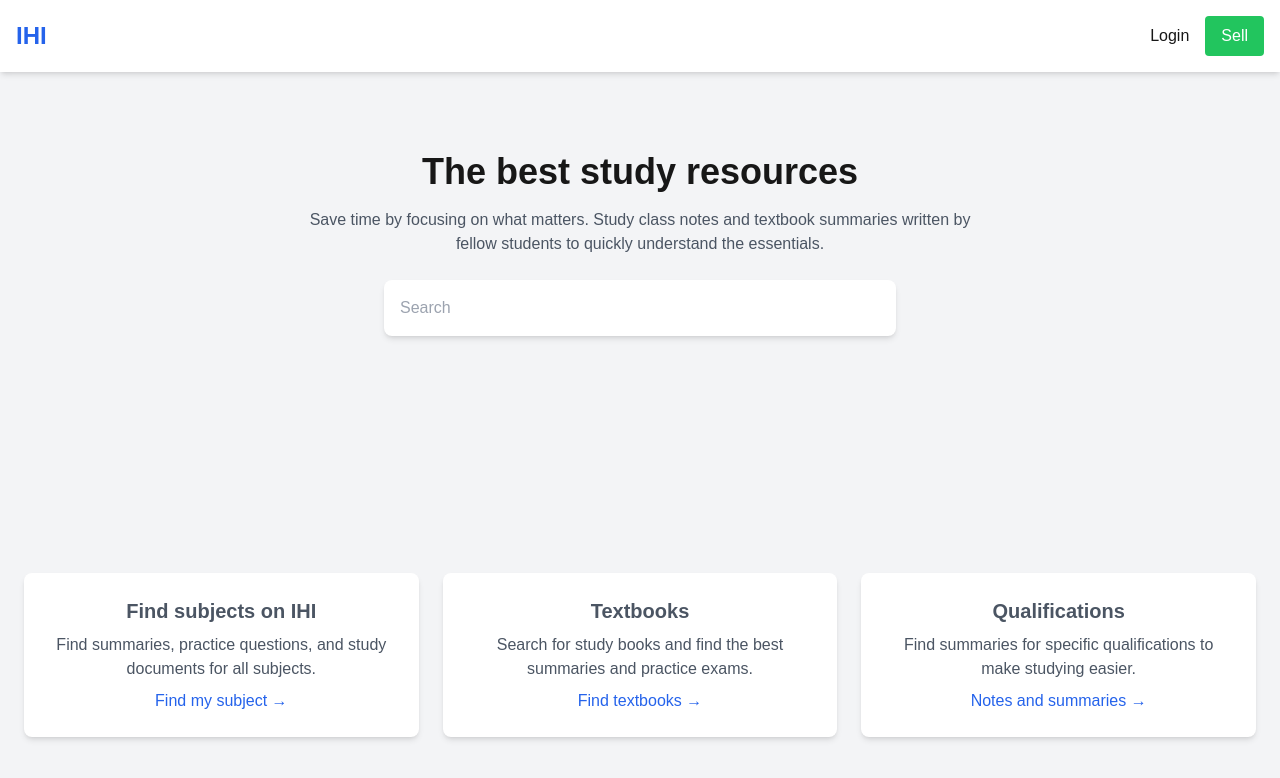
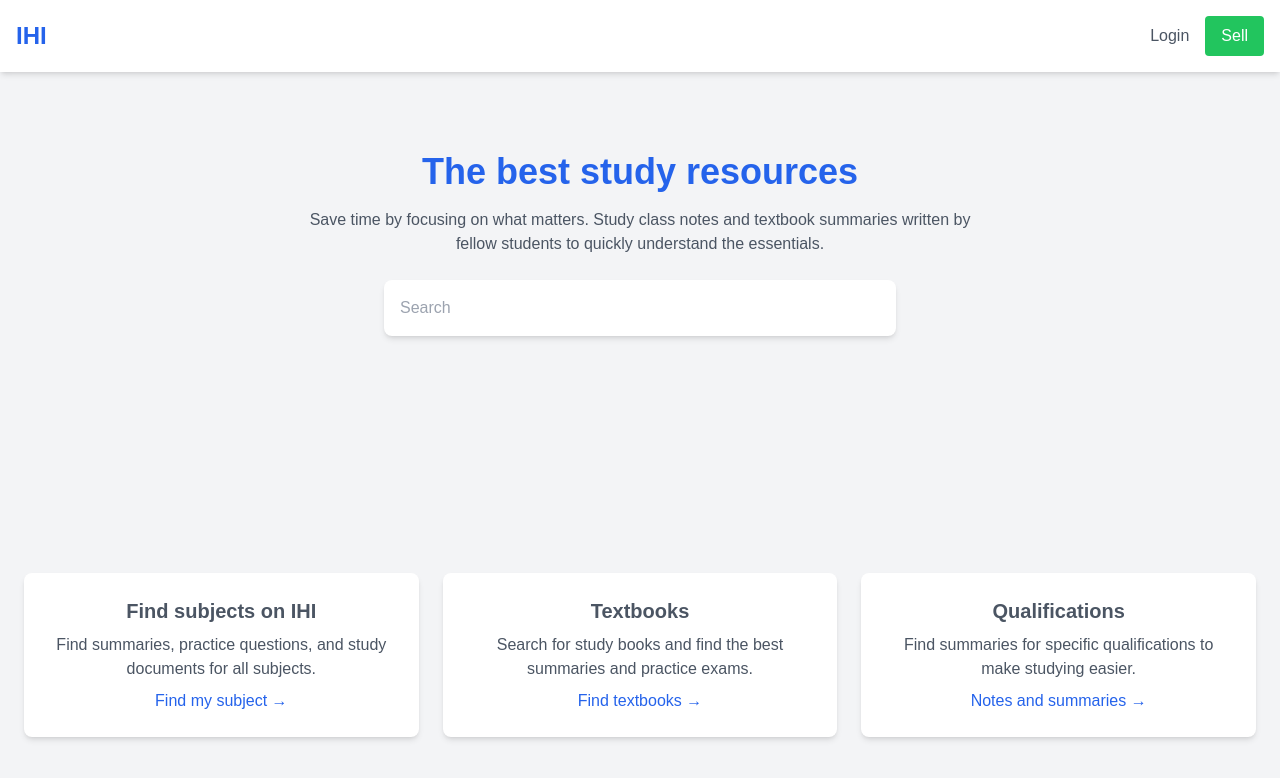
Before and after one commit to KOGla7/front-end, a Next.js app: page / in a window 1280 px wide. Shown: the top 778 px of the page. Built offline with nearby package versions, Linux system fonts and the light colour scheme.

Commit message:
Update Header.js
a

```diff
--- a/components/Header.js
+++ b/components/Header.js
@@ -13,7 +13,7 @@ const Header = () => {
         <h1 className="text-2xl font-bold text-blue-600">IHI</h1>
         <div>
 
-          <button className="mr-4" onClick={() => router.push("/login")}>
+          <button className="mr-4 text-gray-600" onClick={() => router.push("/Login")}>
             Login
           </button>
           <button className="bg-green-500 hover:bg-green-600 text-white px-4 py-2 rounded">
@@ -23,7 +23,7 @@ const Header = () => {
       </div>
 
       <section className="flex flex-col items-center text-center py-20 px-4">
-        <h2 className="text-4xl font-bold mb-4">The best study resources</h2>
+        <h2 className="text-4xl font-bold mb-4 text-blue-600">The best study resources</h2>
         <p className="text-gray-600 max-w-2xl">
           Save time by focusing on what matters. Study class notes and textbook summaries written by fellow students to quickly understand the essentials.
         </p>
```
